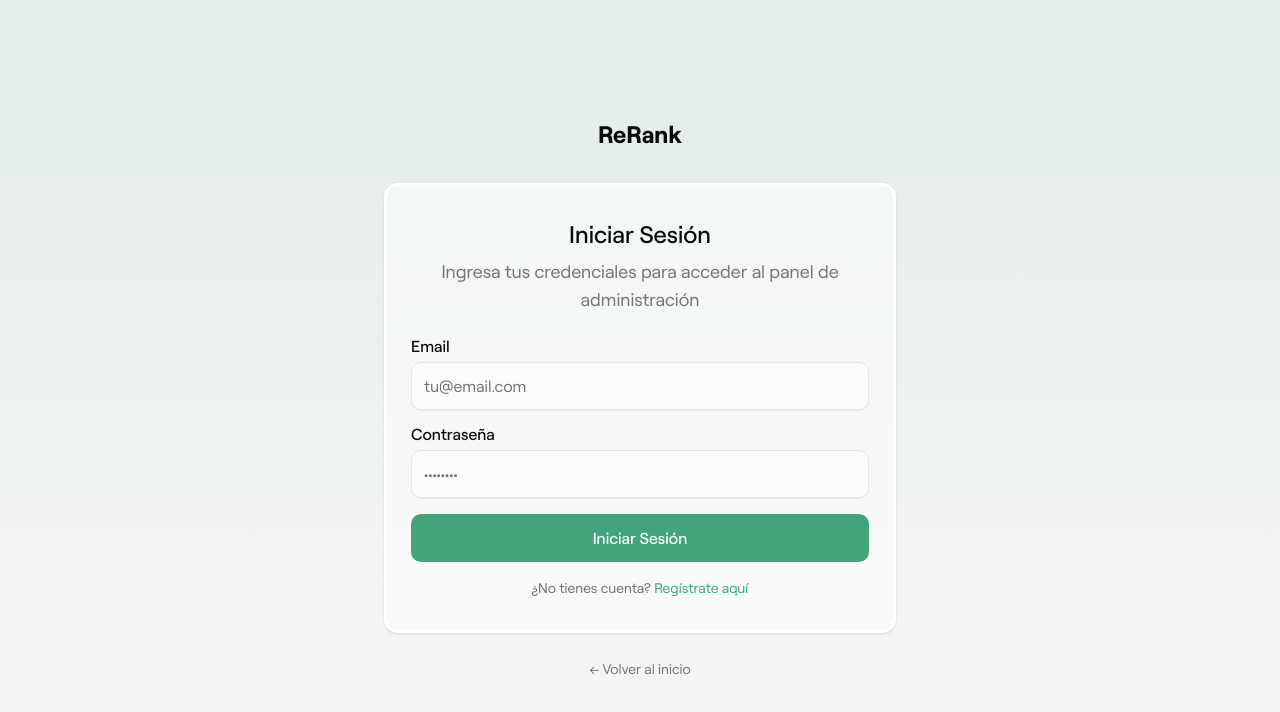
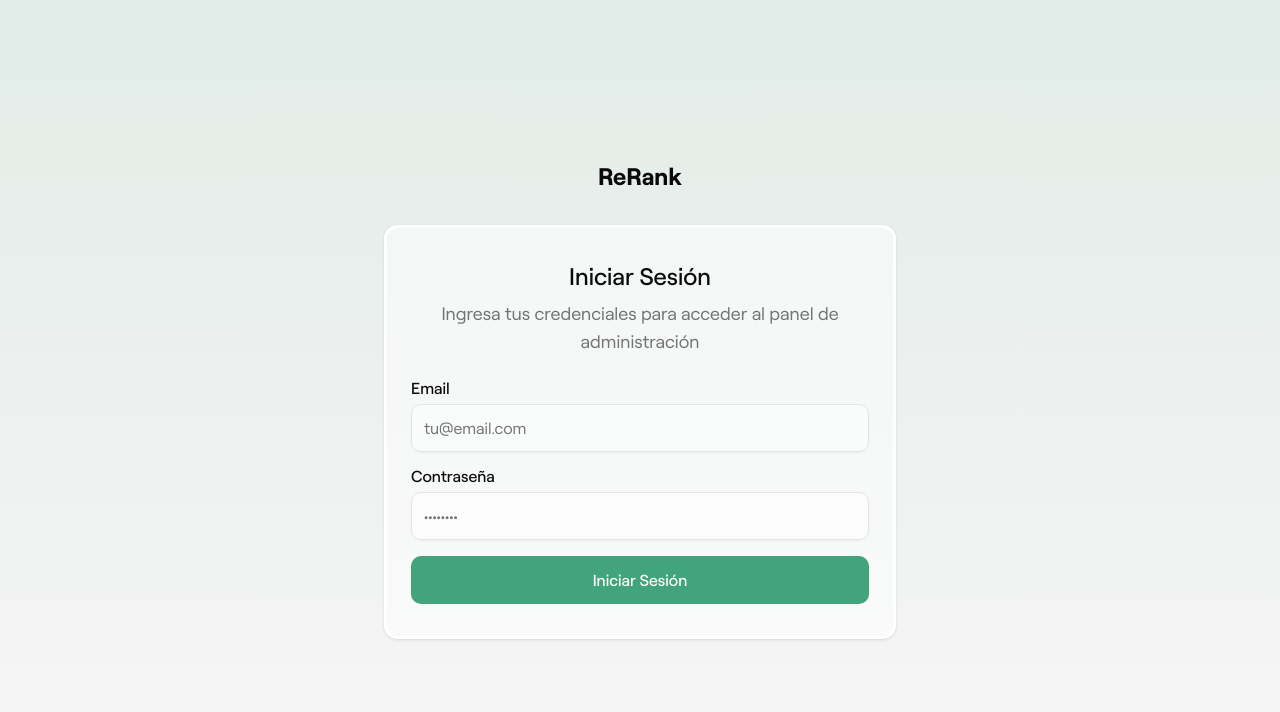
Before and after one commit to santimart/padel-cms, a Next.js app: page /login in a window 1280 px wide. Shown: the top 712 px of the page. Built offline with nearby package versions, Linux system fonts and the light colour scheme.

Commit message:
Remove registration and back-to-home links from the login page and apply `card-glass` styling to the login card.

```diff
--- a/app/(auth)/login/page.tsx
+++ b/app/(auth)/login/page.tsx
@@ -51,7 +51,7 @@ export default function LoginPage() {
         </div>
 
         {/* Login Form */}
-        <Card className='border-white border-3 rounded-xl overflow-hidden shadow-sm bg-card/50 py-8'>
+        <Card className='card-glass'>
           <CardHeader>
             <CardTitle className='text-2xl text-center font-medium'>Iniciar Sesión</CardTitle>
             <CardDescription className='text-lg text-center'>
@@ -97,21 +97,21 @@ export default function LoginPage() {
               </Button>
             </form>
 
-            <div className="mt-4 text-center text-sm">
+            {/* <div className="mt-4 text-center text-sm">
               <span className="text-muted-foreground">¿No tienes cuenta? </span>
               <Link href="/register" className="text-primary hover:underline">
                 Regístrate aquí
               </Link>
-            </div>
+            </div> */}
           </CardContent>
         </Card>
 
         {/* Back to home */}
-        <div className="text-center">
+        {/* <div className="text-center">
           <Link href="/" className="text-sm text-muted-foreground hover:text-foreground">
             ← Volver al inicio
           </Link>
-        </div>
+        </div> */}
       </div>
     </div>
   )
```
